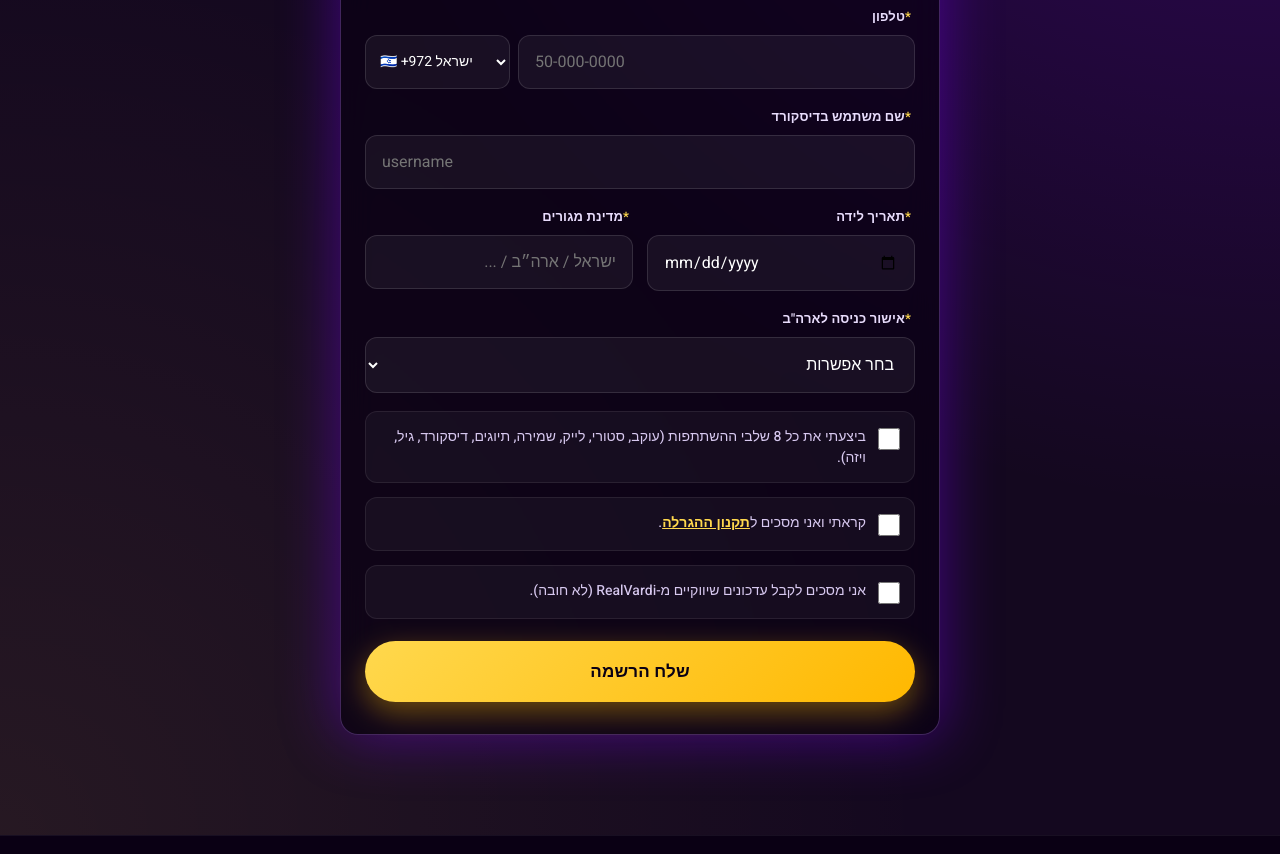
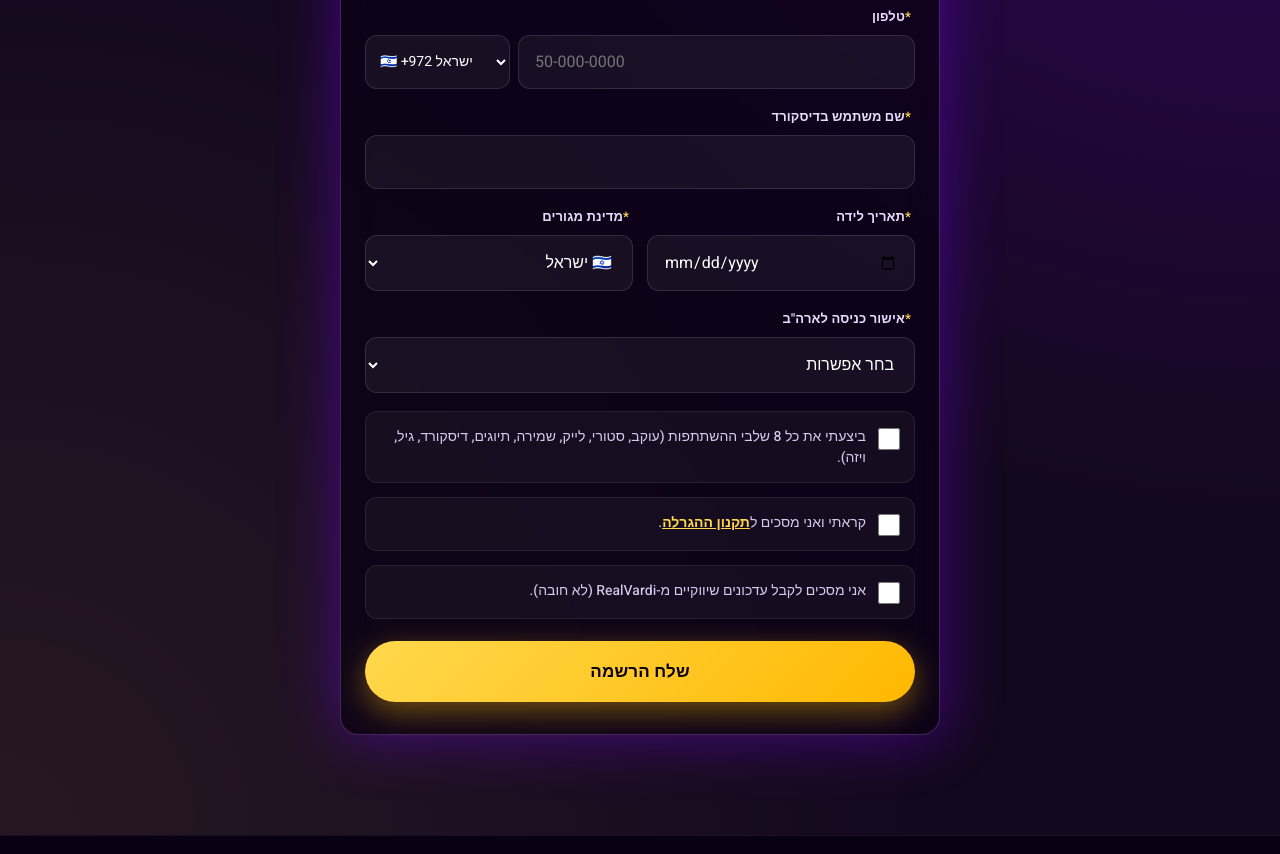
Before and after one commit to OrVardi8/vegas-raffle, a plain HTML site: page vegas-raffle/index.html in a window 1280 px wide. Shown: the part 3680-4534 px from the top of the page. Drawn offline with Linux system fonts and the light colour scheme.

Commit message:
Add files via upload

```diff
--- a/vegas-raffle/index.html
+++ b/vegas-raffle/index.html
@@ -1218,7 +1218,7 @@
 
           <div class="form-group">
             <label for="discord"><span class="req">*</span>שם משתמש בדיסקורד</label>
-            <input type="text" id="discord" name="discord" required dir="ltr" placeholder="username" autocomplete="off" autocapitalize="off" autocorrect="off" />
+            <input type="text" id="discord" name="discord" required dir="ltr" autocomplete="off" autocapitalize="off" autocorrect="off" />
             <div class="discord-status" id="discord-status" aria-live="polite"></div>
           </div>
 
@@ -1230,7 +1230,60 @@
             </div>
             <div class="form-group">
               <label for="country"><span class="req">*</span>מדינת מגורים</label>
-              <input type="text" id="country" name="country" required placeholder="ישראל / ארה״ב / ..." />
+              <select id="country" name="country" required>
+                <option value="ישראל" selected>🇮🇱 ישראל</option>
+                <option value="ארה״ב">🇺🇸 ארה״ב</option>
+                <option value="קנדה">🇨🇦 קנדה</option>
+                <option value="בריטניה">🇬🇧 בריטניה</option>
+                <option value="צרפת">🇫🇷 צרפת</option>
+                <option value="גרמניה">🇩🇪 גרמניה</option>
+                <option value="איטליה">🇮🇹 איטליה</option>
+                <option value="ספרד">🇪🇸 ספרד</option>
+                <option value="הולנד">🇳🇱 הולנד</option>
+                <option value="בלגיה">🇧🇪 בלגיה</option>
+                <option value="שווייץ">🇨🇭 שווייץ</option>
+                <option value="אוסטריה">🇦🇹 אוסטריה</option>
+                <option value="שבדיה">🇸🇪 שבדיה</option>
+                <option value="נורבגיה">🇳🇴 נורבגיה</option>
+                <option value="דנמרק">🇩🇰 דנמרק</option>
+                <option value="פינלנד">🇫🇮 פינלנד</option>
+                <option value="אירלנד">🇮🇪 אירלנד</option>
+                <option value="פורטוגל">🇵🇹 פורטוגל</option>
+                <option value="יוון">🇬🇷 יוון</option>
+                <option value="קפריסין">🇨🇾 קפריסין</option>
+                <option value="צ'כיה">🇨🇿 צ'כיה</option>
+                <option value="פולין">🇵🇱 פולין</option>
+                <option value="הונגריה">🇭🇺 הונגריה</option>
+                <option value="רומניה">🇷🇴 רומניה</option>
+                <option value="בולגריה">🇧🇬 בולגריה</option>
+                <option value="רוסיה">🇷🇺 רוסיה</option>
+                <option value="אוקראינה">🇺🇦 אוקראינה</option>
+                <option value="טורקיה">🇹🇷 טורקיה</option>
+                <option value="איחוד הנסיכויות">🇦🇪 איחוד הנסיכויות</option>
+                <option value="ערב הסעודית">🇸🇦 ערב הסעודית</option>
+                <option value="מצרים">🇪🇬 מצרים</option>
+                <option value="מרוקו">🇲🇦 מרוקו</option>
+                <option value="דרום אפריקה">🇿🇦 דרום אפריקה</option>
+                <option value="אוסטרליה">🇦🇺 אוסטרליה</option>
+                <option value="ניו זילנד">🇳🇿 ניו זילנד</option>
+                <option value="הודו">🇮🇳 הודו</option>
+                <option value="סין">🇨🇳 סין</option>
+                <option value="יפן">🇯🇵 יפן</option>
+                <option value="דרום קוריאה">🇰🇷 דרום קוריאה</option>
+                <option value="סינגפור">🇸🇬 סינגפור</option>
+                <option value="מלזיה">🇲🇾 מלזיה</option>
+                <option value="תאילנד">🇹🇭 תאילנד</option>
+                <option value="אינדונזיה">🇮🇩 אינדונזיה</option>
+                <option value="פיליפינים">🇵🇭 פיליפינים</option>
+                <option value="וייטנאם">🇻🇳 וייטנאם</option>
+                <option value="ברזיל">🇧🇷 ברזיל</option>
+                <option value="ארגנטינה">🇦🇷 ארגנטינה</option>
+                <option value="מקסיקו">🇲🇽 מקסיקו</option>
+                <option value="צ'ילה">🇨🇱 צ'ילה</option>
+                <option value="קולומביה">🇨🇴 קולומביה</option>
+                <option value="פרו">🇵🇪 פרו</option>
+                <option value="other">🌍 אחר</option>
+              </select>
             </div>
           </div>
 
```
